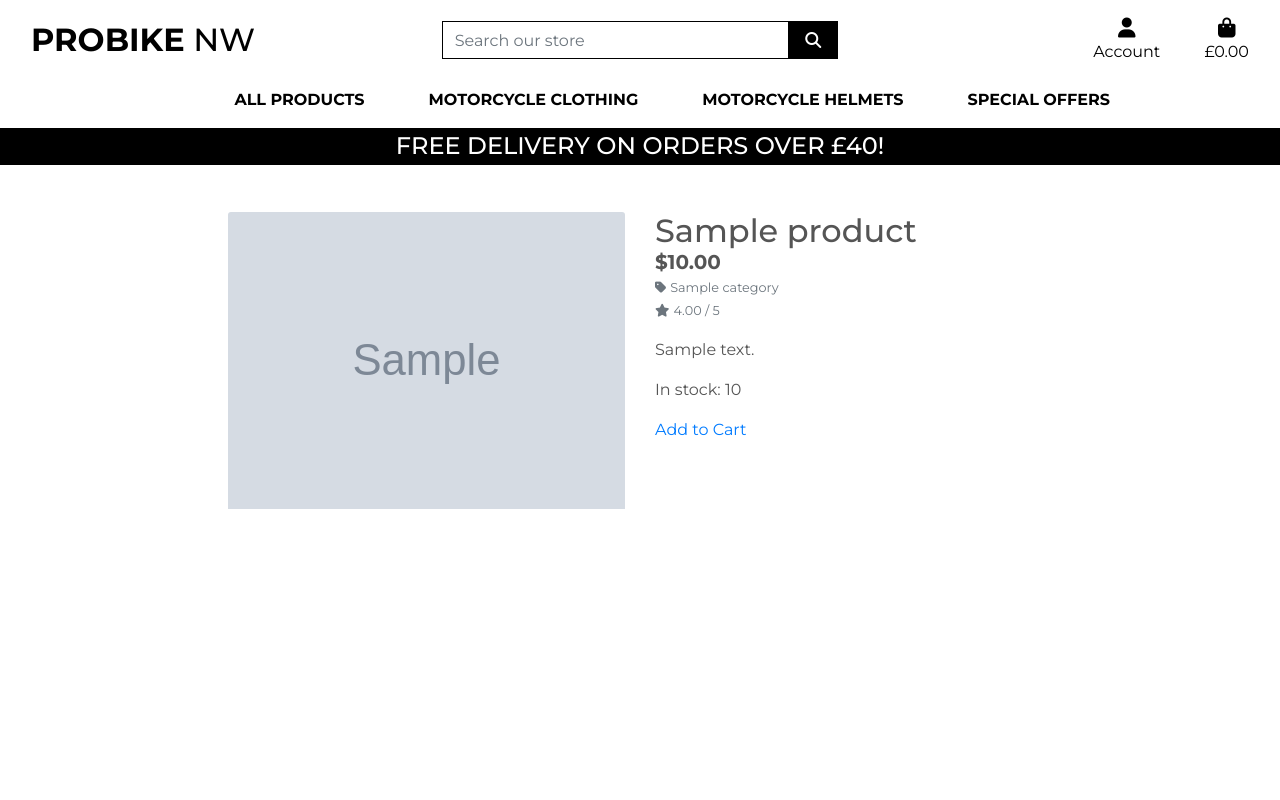
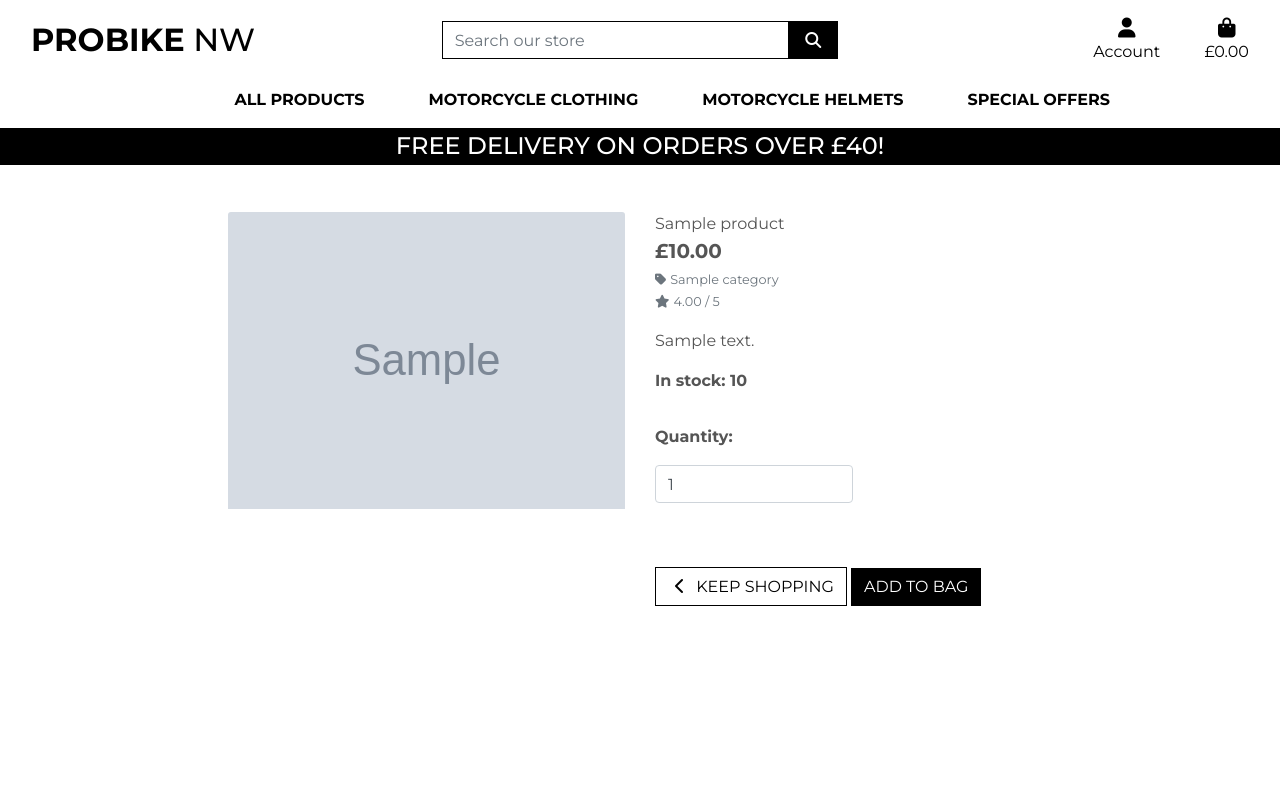
Before and after one commit to Code-Institute-Submissions/DuggyL-probikenw_milestone_4_DecResub, a Django app: page /products/1 in a window 1280 px wide. Run offline with Django 3.2, Linux system fonts and the light colour scheme; tables that the repository leaves empty hold one stand-in row (values such as "Sample post"); grey boxes marked "Sample" are stand-in pictures; some libraries are stand-ins or nearby versions.

Commit message:
Added add to bag funtionality

```diff
--- a/bag/urls.py
+++ b/bag/urls.py
@@ -2,5 +2,6 @@ from django.urls import path
 from . import views
 
 urlpatterns = [
-    path('', views.view_bag, name='view_bag')
+    path('', views.view_bag, name='view_bag'),
+    path('add/<item_id>', views.add_to_bag, name='add_to_bag'),
 ]
--- a/products/templates/products/product_detail.html
+++ b/products/templates/products/product_detail.html
@@ -28,10 +28,10 @@
                 {% endif %}
             </div>
         </div>
-        <div class="col-10 col-md-6 col-lg-4">
+        <div class="col-12 col-md-6 col-lg-4">
             <div class="product-details-container mb-5 mt-md-5">
-                <h2 class="mb-0">{{ product.name }}</h2>
-                <h5 class="lead mb-0 text-left font-weight-bold">${{ product.price }}</h5>
+                <p class="mb-0">{{ product.name }}</p>
+                <p class="lead mb-0 text-left font-weight-bold">£{{ product.price }}</p>
                 {% if product.category %}
                 <p class="small mt-1 mb-0">
                     <a class="text-muted" href="{% url 'products' %}?category={{ product.category.name }}">
@@ -44,30 +44,51 @@
                 {% else %}
                     <small class="text-muted">No Rating</small>
                 {% endif %}
-
                 <p class="mt-3">{{ product.description }}</p>
-                <p>In stock: {{ product.stock }}</p>
 
                 {% if product.stock <= 0 %}
-                    <p class="mt-3"><b>Out of stock</b></p>
+                <p class="mt-3"><b>Out of stock</b></p>
+
                 {% else %}
-                    <a href="">Add to Cart</a>
+                <p><b>In stock: {{ product.stock }}</b></p>
+                <form class="form" action="{% url 'add_to_bag' product.id %}" method="POST">
+                    {% csrf_token %}
+                    <div class="form-row">
+                        <div class="col-12">
+                            <p class="mt-3"><strong>Quantity:</strong></p>
+                            <div class="form-group w-50">
+                                <div class="input-group">
+                                    <input class="form-control qty_input" type="number" name="quantity" value="1" min="1" max="99" data-item_id="{{ product.id }}" id="id_qty_{{ product.id }}">
+                                </div>
+                            </div>
+                        </div>
+
+                        <div class="col-12">
+                            <a href="{% url 'products' %}" class="btn btn-outline-black rounded-0 mt-5">
+                                <span class="icon">
+                                    <i class="fas fa-chevron-left"></i>
+                                </span>
+                                <span class="text-uppercase">Keep Shopping</span>
+                            </a>
+                            <input type="submit" class="btn btn-black rounded-0 text-uppercase mt-5" value="Add to Bag">
+                        </div>
+                        <input type="hidden" name="redirect_url" value="{{ request.path }}">
+                    </div>
+                </form>
                 {% endif %}
+
             </div>
         </div>
     </div>
 </div>
+
 {% endblock %}
 
-<div class="col-12 col-md-6 col-lg-4">
-    <div class="product-details-container mb-5 mt-md-5">
-        <p class="mb-0">{{ product.name }}</p>
-        <p class="lead mb-0 text-left font-weight-bold">${{ product.price }}</p>
-        {% if product.rating %}
-            <small class="text-muted"><i class="fas fa-star mr-1"></i>{{ product.rating }} / 5</small>
-        {% else %}
-            <small class="text-muted">No Rating</small>
-        {% endif %}
-        <p class="mt-3">{{ product.description }}</p>
-    </div>
-</div>
+<p class="mt-3">{{ product.description }}</p>
+<p>In stock: {{ product.stock }}</p>
+
+{% if product.stock <= 0 %}
+    <p class="mt-3"><b>Out of stock</b></p>
+{% else %}
+    <a href="">Add to Cart</a>
+{% endif %}
--- a/static/css/base.css
+++ b/static/css/base.css
@@ -40,6 +40,19 @@ body {
     color: white;
 }
 
+.btn-outline-black {
+    background: white;
+    color: black !important; /* use important to override link colors for <a> elements */
+    border: 1px solid black;
+}
+
+.btn-outline-black:hover,
+.btn-outline-black:active,
+.btn-outline-black:focus {
+    background: black;
+    color: white !important;
+}
+
 .shop-now-button:hover,
 .shop-now-button:active,
 .shop-now-button:focus,
@@ -71,6 +84,7 @@ body {
 	background: white;
 	z-index: -1;
 }
+
 
 a.category-badge > span.badge:hover {
     background: #212529 !important;
```
Also changed, not shown: bag/views.py (+17 -1 lines). Lines whose indentation alone changed are shown as unchanged.
